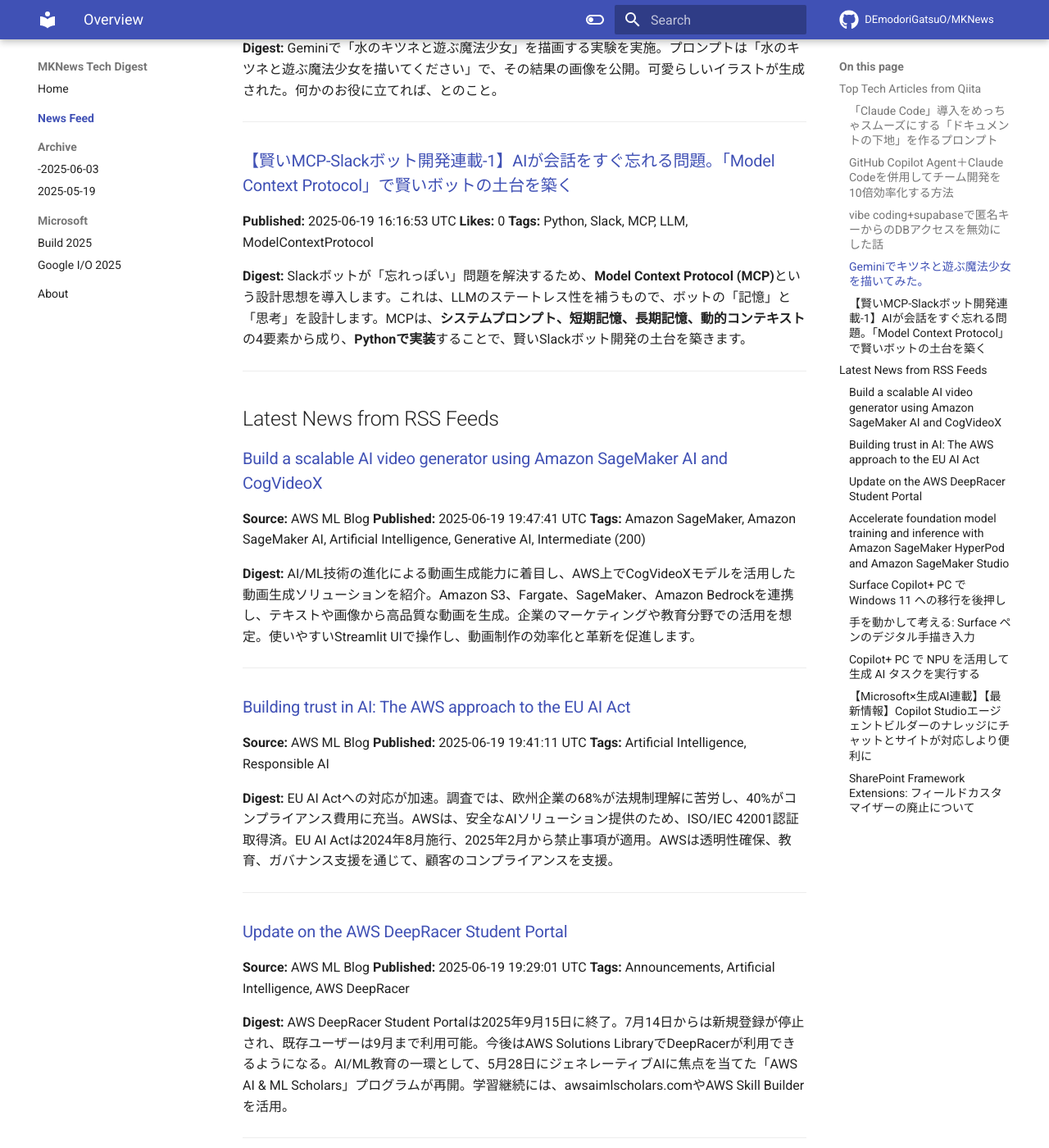
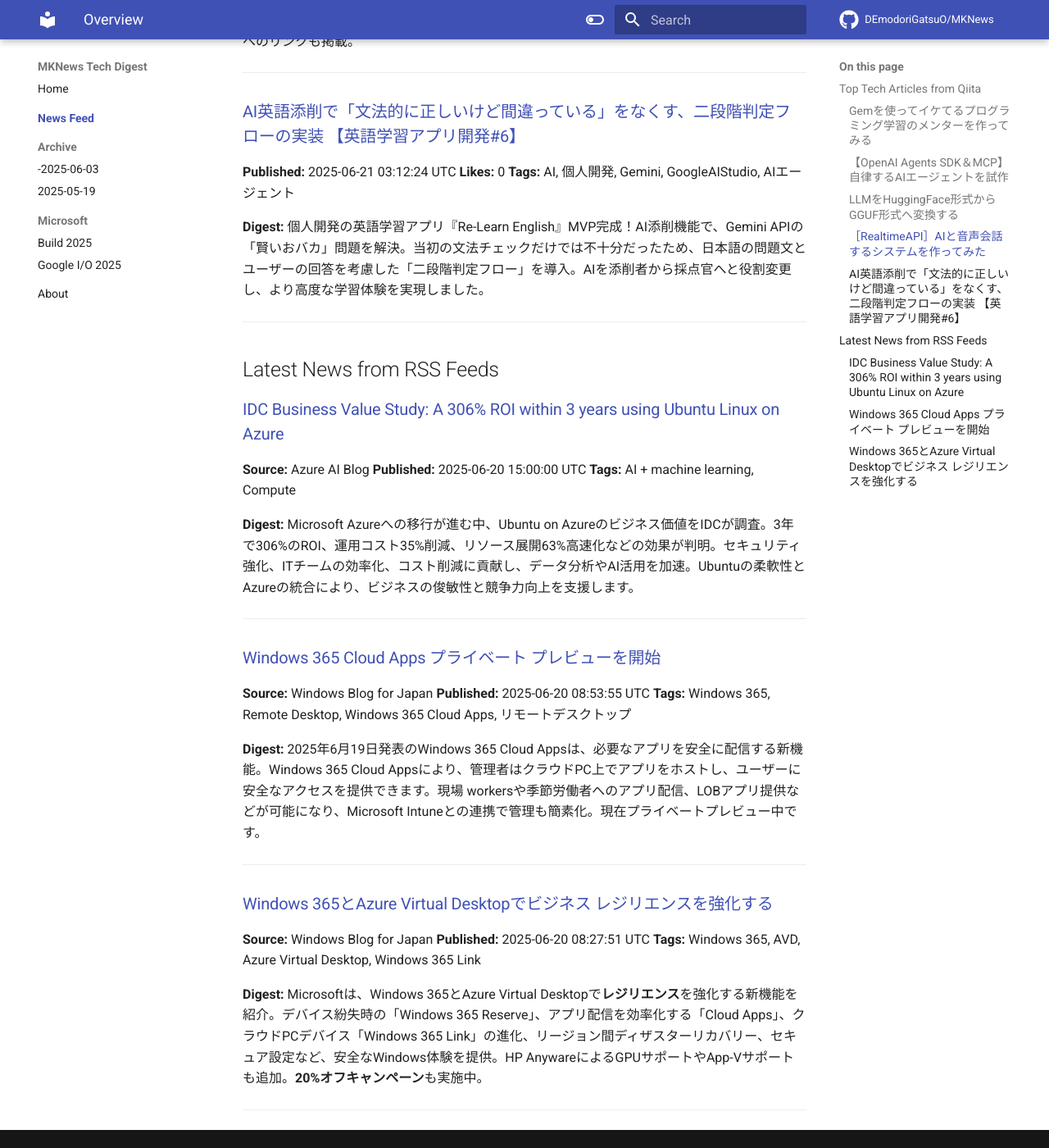
Before and after one commit to DEmodoriGatsuO/MKNews, an MkDocs documentation site: the page built from docs/news/index.md, in a window 1280 px wide and 1400 px high, scrolled down 1178 px. Shown: the whole window at 82% size. Built offline with MkDocs 1.6.1 and Material for MkDocs 9.7.7, drawn with Linux system fonts in a browser that asks for light colours; comment, search, counter and statistics services are not loaded; some of the changed text lies outside the part shown.

Commit message:
Automated AI Tech Digest - 2025-06-21

```diff
--- a/docs/news/index.md
+++ b/docs/news/index.md
@@ -1,148 +1,88 @@
-# AI Tech Trends Digest (2025-06-20)
+# AI Tech Trends Digest (2025-06-21)
 
 
 ## Top Tech Articles from Qiita
 
 
-### [「Claude Code」導入をめっちゃスムーズにする「ドキュメントの下地」を作るプロンプト](https://qiita.com/WdknWdkn/items/2755301aebff878e0075)
-**Published:** 2025-06-19 09:17:47 UTC
-**Likes:** 29
-**Tags:** プロジェクト管理, ドキュメント, 生成AI, Claude, ClaudeCode
+### [Gemを使ってイケてるプログラミング学習のメンターを作ってみる](https://qiita.com/kazunoriboy/items/641b232c1a349a2fc801)
+**Published:** 2025-06-20 09:45:37 UTC
+**Likes:** 3
+**Tags:** プログラミング学習, 学習法, Gemini, 生成AI, LLM
 
 **Digest:**
-いえらぶGROUPのエンジニアが、AIによるコード生成・レビューの課題解決のため、Claude Codeの導入ハードルを下げる「初期設定プロンプト」を開発。既存ドキュメント探索、CLAUDE.mdへの追記、不足ドキュメント提案などを自動化し、開発者の「やってみる」を促進。結果、ドキュメント更新数2.7倍、レビュー短縮を実現。プロンプトを「運用装置」と捉え、心理的安全性を高めた。
+生成AI「Gem」で**良いメンターAI**を自作した話。プログラミング学習で知識蓄積が課題と感じ、質問に質問で返す、理解度に合わせて説明、Whyを理解させることを重視した**カスタム指示**を作成。通常のGeminiとの比較で、Gemは深い理解を促す質問で**思考力を育成**。AIを賢く使い、**自身の能力向上**を目指す。
 
 ---
 
-### [GitHub Copilot Agent＋Claude Codeを併用してチーム開発を10倍効率化する方法](https://qiita.com/ShunnnEng/items/135ae1cb2eb5a85dd8f8)
-**Published:** 2025-06-19 08:44:06 UTC
-**Likes:** 1
-**Tags:** copilot, Claude, ClaudeCode
+### [【OpenAI Agents SDK＆MCP】自律するAIエージェントを試作](https://qiita.com/wing_man/items/701377619a93973da3a1)
+**Published:** 2025-06-20 23:35:31 UTC
+**Likes:** 2
+**Tags:** MCP, 生成AI, LLM, AIエージェント, OpenAIAgentsSDK
 
 **Digest:**
-GitHub Copilot AgentとClaude Codeを組み合わせ、チーム開発を劇的に効率化する方法を紹介。issue駆動のCopilot Agentはバグ修正やテストに、複雑な設計・実装はClaude Codeが担当。設計、実装、品質向上という3段階アプローチで、開発速度62.5%向上、バグ発生率60%削減を実現。役割分担、知識共有、継続的な学習が成功の鍵。
+OpenAI Agents SDKとMCPを活用し、自律AIエージェントを試作。ボドゲ部のシステムを想定し、複数のエージェントがMCPツールを自律実行・委譲し、ユーザーのプロンプトに対応。アナリストはゲーム推薦や統計情報提供、処理係は予約手続きを担当。親エージェントが委譲を仲介し、完全自律での予約も可能。
 
 ---
 
-### [vibe coding+supabaseで匿名キーからのDBアクセスを無効にした話](https://qiita.com/numekudi/items/f6b2ccdcec198e9be774)
-**Published:** 2025-06-20 02:53:56 UTC
+### [LLMをHuggingFace形式からGGUF形式へ変換する](https://qiita.com/tsal3290s/items/85c8bb8e11189cc43110)
+**Published:** 2025-06-21 04:21:28 UTC
 **Likes:** 0
-**Tags:** Security, Next.js, ReactRouter, Supabase, LLM
+**Tags:** transformers, LLM, llama.cpp, ollama
 
 **Digest:**
-Supabaseの`anon key`からDB操作権限を剥奪し、安全性を優先。クライアントサイドからの直接アクセスを禁止し、Next.jsのServer ComponentsやReact Routerのloader/actionで`service_role key`を用いてサーバーサイドでDB操作を行う構成を採用。これにより、BaaSをより堅牢に活用し、情報漏洩リスクを低減。これはBaaSの否定ではなく、より主体的な活用方法である。
+LLM学習のため、Hugging Face形式のモデルをGGUF形式に変換し、Ollamaで動作させる手順を解説。Qwen2.5-0.5Bモデルを例に、`convert_hf_to_gguf.py`で変換、llama.cppとOllamaで実行。ModelfileでOllamaにモデルを登録し、実行。 今後はllama.cppとOllamaの比較、ファインチューンモデルの実行、GGUF仕様を検討。
 
 ---
 
-### [Geminiでキツネと遊ぶ魔法少女を描いてみた。](https://qiita.com/nori-channel/items/36e381cd6938896c05d5)
-**Published:** 2025-06-19 21:55:38 UTC
+### [［RealtimeAPI］AIと音声会話するシステムを作ってみた](https://qiita.com/YumaShinoki/items/195105fe5520dc005ef8)
+**Published:** 2025-06-21 03:49:54 UTC
 **Likes:** 0
-**Tags:** Gemini
+**Tags:** Python, OpenAI, 生成AI, RealtimeAPI
 
 **Digest:**
-Geminiで「水のキツネと遊ぶ魔法少女」を描画する実験を実施。プロンプトは「水のキツネと遊ぶ魔法少女を描いてください」で、その結果の画像を公開。可愛らしいイラストが生成された。何かのお役に立てれば、とのこと。
+株式会社スタイルアーツ篠木氏が、OpenAIのRealtimeAPIを用いて**AI音声会話システム**をPythonで構築。特徴は**リアルタイム性**で、音声認識と応答生成が同時進行し、会話の割り込みも可能。**GPT-4o**を使用し、システムプロンプトでAIの役割や声色をカスタマイズ。コマンドラインで動作し、会話の例も紹介。**API**と**WebSocket**を用いた開発プロセスや、コード、参考資料へのリンクも掲載。
 
 ---
 
-### [【賢いMCP-Slackボット開発連載-1】AIが会話をすぐ忘れる問題。「Model Context Protocol」で賢いボットの土台を築く](https://qiita.com/QueryPie/items/4955baf9d2dcbbf9775d)
-**Published:** 2025-06-19 16:16:53 UTC
+### [AI英語添削で「文法的に正しいけど間違っている」をなくす、二段階判定フローの実装 【英語学習アプリ開発#6】](https://qiita.com/tama0931/items/a125069d6b96175430c9)
+**Published:** 2025-06-21 03:12:24 UTC
 **Likes:** 0
-**Tags:** Python, Slack, MCP, LLM, ModelContextProtocol
+**Tags:** AI, 個人開発, Gemini, GoogleAIStudio, AIエージェント
 
 **Digest:**
-Slackボットが「忘れっぽい」問題を解決するため、**Model Context Protocol (MCP)**という設計思想を導入します。これは、LLMのステートレス性を補うもので、ボットの「記憶」と「思考」を設計します。MCPは、**システムプロンプト、短期記憶、長期記憶、動的コンテキスト**の4要素から成り、**Pythonで実装**することで、賢いSlackボット開発の土台を築きます。
+個人開発の英語学習アプリ『Re-Learn English』MVP完成！AI添削機能で、Gemini APIの「賢いおバカ」問題を解決。当初の文法チェックだけでは不十分だったため、日本語の問題文とユーザーの回答を考慮した「二段階判定フロー」を導入。AIを添削者から採点官へと役割変更し、より高度な学習体験を実現しました。
 
 ---
 
 ## Latest News from RSS Feeds
 
 
-### [Build a scalable AI video generator using Amazon SageMaker AI and CogVideoX](https://aws.amazon.com/blogs/machine-learning/build-a-scalable-ai-video-generator-using-amazon-sagemaker-ai-and-cogvideox/)
-**Source:** AWS ML Blog
-**Published:** 2025-06-19 19:47:41 UTC
-**Tags:** Amazon SageMaker, Amazon SageMaker AI, Artificial Intelligence, Generative AI, Intermediate (200)
+### [IDC Business Value Study: A 306% ROI within 3 years using Ubuntu Linux on Azure](https://azure.microsoft.com/en-us/blog/idc-business-value-study-a-306-roi-within-3-years-using-ubuntu-linux-on-azure/)
+**Source:** Azure AI Blog
+**Published:** 2025-06-20 15:00:00 UTC
+**Tags:** AI + machine learning, Compute
 
 **Digest:**
-AI/ML技術の進化による動画生成能力に着目し、AWS上でCogVideoXモデルを活用した動画生成ソリューションを紹介。Amazon S3、Fargate、SageMaker、Amazon Bedrockを連携し、テキストや画像から高品質な動画を生成。企業のマーケティングや教育分野での活用を想定。使いやすいStreamlit UIで操作し、動画制作の効率化と革新を促進します。
+Microsoft Azureへの移行が進む中、Ubuntu on Azureのビジネス価値をIDCが調査。3年で306%のROI、運用コスト35%削減、リソース展開63%高速化などの効果が判明。セキュリティ強化、ITチームの効率化、コスト削減に貢献し、データ分析やAI活用を加速。Ubuntuの柔軟性とAzureの統合により、ビジネスの俊敏性と競争力向上を支援します。
 
 ---
 
-### [Building trust in AI: The AWS approach to the EU AI Act](https://aws.amazon.com/blogs/machine-learning/building-trust-in-ai-the-aws-approach-to-the-eu-ai-act/)
-**Source:** AWS ML Blog
-**Published:** 2025-06-19 19:41:11 UTC
-**Tags:** Artificial Intelligence, Responsible AI
+### [Windows 365 Cloud Apps プライベート プレビューを開始](https://blogs.windows.com/japan/2025/06/20/windows-365-cloud-apps-now-in-private-preview/)
+**Source:** Windows Blog for Japan
+**Published:** 2025-06-20 08:53:55 UTC
+**Tags:** Windows 365, Remote Desktop, Windows 365 Cloud Apps, リモートデスクトップ
 
 **Digest:**
-EU AI Actへの対応が加速。調査では、欧州企業の68%が法規制理解に苦労し、40%がコンプライアンス費用に充当。AWSは、安全なAIソリューション提供のため、ISO/IEC 42001認証取得済。EU AI Actは2024年8月施行、2025年2月から禁止事項が適用。AWSは透明性確保、教育、ガバナンス支援を通じて、顧客のコンプライアンスを支援。
+2025年6月19日発表のWindows 365 Cloud Appsは、必要なアプリを安全に配信する新機能。Windows 365 Cloud Appsにより、管理者はクラウドPC上でアプリをホストし、ユーザーに安全なアクセスを提供できます。現場 workersや季節労働者へのアプリ配信、LOBアプリ提供などが可能になり、Microsoft Intuneとの連携で管理も簡素化。現在プライベートプレビュー中です。
 
 ---
 
-### [Update on the AWS DeepRacer Student Portal](https://aws.amazon.com/blogs/machine-learning/update-on-the-aws-deepracer-student-portal/)
-**Source:** AWS ML Blog
-**Published:** 2025-06-19 19:29:01 UTC
-**Tags:** Announcements, Artificial Intelligence, AWS DeepRacer
+### [Windows 365とAzure Virtual Desktopでビジネス レジリエンスを強化する](https://blogs.windows.com/japan/2025/06/20/strengthen-business-resilience-with-windows-365-and-azure-virtual-desktop/)
+**Source:** Windows Blog for Japan
+**Published:** 2025-06-20 08:27:51 UTC
+**Tags:** Windows 365, AVD, Azure Virtual Desktop, Windows 365 Link
 
 **Digest:**
-AWS DeepRacer Student Portalは2025年9月15日に終了。7月14日からは新規登録が停止され、既存ユーザーは9月まで利用可能。今後はAWS Solutions LibraryでDeepRacerが利用できるようになる。AI/ML教育の一環として、5月28日にジェネレーティブAIに焦点を当てた「AWS AI & ML Scholars」プログラムが再開。学習継続には、awsaimlscholars.comやAWS Skill Builderを活用。
+Microsoftは、Windows 365とAzure Virtual Desktopで**レジリエンス**を強化する新機能を紹介。デバイス紛失時の「Windows 365 Reserve」、アプリ配信を効率化する「Cloud Apps」、クラウドPCデバイス「Windows 365 Link」の進化、リージョン間ディザスターリカバリー、セキュア設定など、安全なWindows体験を提供。HP AnywareによるGPUサポートやApp-Vサポートも追加。**20%オフキャンペーン**も実施中。
 
 ---
-
-### [Accelerate foundation model training and inference with Amazon SageMaker HyperPod and Amazon SageMaker Studio](https://aws.amazon.com/blogs/machine-learning/accelerate-foundation-model-training-and-inference-with-amazon-sagemaker-hyperpod-and-amazon-sagemaker-studio/)
-**Source:** AWS ML Blog
-**Published:** 2025-06-19 19:26:44 UTC
-**Tags:** Amazon SageMaker, Amazon SageMaker AI, Amazon SageMaker HyperPod, Amazon SageMaker Studio, Artificial Intelligence, Intermediate (200)
-
-**Digest:**
-大規模な生成AIモデルの学習には、SageMaker HyperPodとFSx for Lustreを活用し、耐障害性と高いスループットを実現します。SageMaker HyperPodは、障害発生時に自動修復し、学習の中断を最小限に抑えます。FSx for Lustreは、SageMaker StudioとHyperPod間の高速なデータ共有を可能にし、開発効率を向上。CloudFormationによる環境構築や、SLURMまたはAmazon EKSをオーケストレーターとして選択できます。
-
----
-
-### [Surface Copilot+ PC で Windows 11 への移行を後押し](https://blogs.windows.com/japan/2025/06/20/accelerate-your-move-to-windows-11-with-surface-copilot-pcs/)
-**Source:** Windows Blog for Japan
-**Published:** 2025-06-20 01:13:37 UTC
-**Tags:** Surface, Surface Copilot+ PC
-
-**Digest:**
-2025年10月でWindows 10のサポートが終了。セキュリティと生産性向上のため、Windows 11への移行が重要です。Microsoft Surface Copilot+ PCは、Windows 11 Proとの連携により、セキュリティインシデントを削減し、導入も容易に。パフォーマンスも向上し、多様な働き方に対応、AI機能を活用できます。
-
----
-
-### [手を動かして考える: Surface ペンのデジタル手描き入力](https://blogs.windows.com/japan/2025/06/20/hinking-by-hand-digital-inking-with-surface-pen/)
-**Source:** Windows Blog for Japan
-**Published:** 2025-06-20 01:11:49 UTC
-**Tags:** Surface, Surface ペン
-
-**Digest:**
-Surfaceペンのデジタル手書き入力は、アイデア創出、コラボレーション、イノベーションを促進。Surface MVPが、OneNoteやWhiteboardでのスケッチ、会議でのメモ活用、PowerPointへの注釈など、様々な場面での生産性向上を紹介。脳の活性化、スムーズなチームワーク、繊細な表現力も実現し、場所を選ばず創造性を高めるツールとして有効です。
-
----
-
-### [Copilot+ PC で NPU を活用して生成 AI タスクを実行する](https://blogs.windows.com/japan/2025/06/20/leveraging-the-power-of-npu-to-run-gen-ai-tasks-on-copilot-pcs/)
-**Source:** Windows Blog for Japan
-**Published:** 2025-06-20 01:10:18 UTC
-**Tags:** Surface, Copilot+ PC, NPU
-
-**Digest:**
-Microsoftは、Copilot+ PCでNPUを活用し、SLMを効率的に実行する方法を解説。Qualcomm AI Hubを利用し、Snapdragon X Plus搭載Surface Laptop 13インチでPhi-3.5モデルをローカル実行する事例を紹介。QNN SDK、Hugging Faceのトークナイザー、構成ファイルの準備、テストプロンプト実行の手順を説明し、エッジAIの実現可能性を示す。
-
----
-
-### [【Microsoft×生成AI連載】【最新情報】Copilot Studioエージェントビルダーのナレッジにチャットとサイトが対応しより便利に](https://blog.jbs.co.jp/entry/2025/06/20/085940)
-**Source:** JBS Blog
-**Published:** 2025-06-19 23:59:40 UTC
-**Tags:** Copilot, Microsoft Copilot, Microsoft 365 Copilot, 生成AI, Microsoft×生成AI連載
-
-**Digest:**
-Microsoft Copilot Studioが進化！Teamsチャット、メール、SharePointサイトを知識源としてAIエージェントに統合可能になりました。最新機能により、AIエージェントはさらに便利に。記事では、Copilot Studioエージェントビルダーを使った具体的な作成手順も解説されています。
-
----
-
-### [SharePoint Framework Extensions: フィールドカスタマイザーの廃止について](https://shanqiai.lekumo.biz/sharepoint_technical_note/2025/06/sharepoint-fram-7c2d.html)
-**Source:** SharePoint Technical Notes
-**Published:** 2025-06-19 15:19:32 UTC
-**Tags:** Microsoft 365 - SharePoint, SharePoint Framework
-
-**Digest:**
-SharePoint Framework (SPFx) Extensions を活用したフィールドカスタマイズについて解説。フィールドカスタムizer を使用することで、SharePoint リストやライブラリの表示方法を柔軟に変更できます。これにより、データの表示や操作を向上させ、ユーザーエクスペリエンスを最適化することが可能です。
-
----
```
